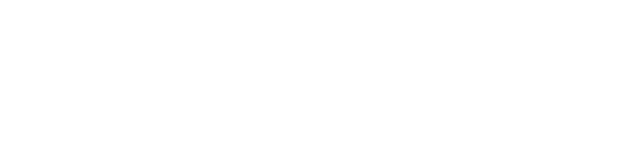
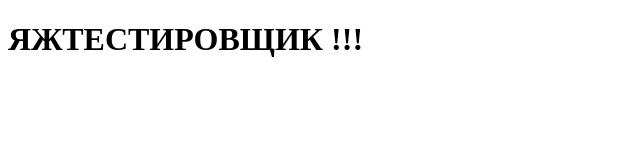
Before and after one commit to Leshchinsky/git_qa11, a plain HTML site: page index.html in a window 1280 px wide. Shown: the whole page, without its empty margins (0-640 px from the left). Drawn offline with Linux system fonts and the light colour scheme.

Commit message:
added h1

```diff
--- a/index.html
+++ b/index.html
@@ -6,6 +6,6 @@
         <meta http-equiv="X-UA-Compatible" content="ie=edge">
 </head>
 <body>
-
+	<h1>ЯЖТЕСТИРОВЩИК !!!</h1>
 </body>
 </html>
```
